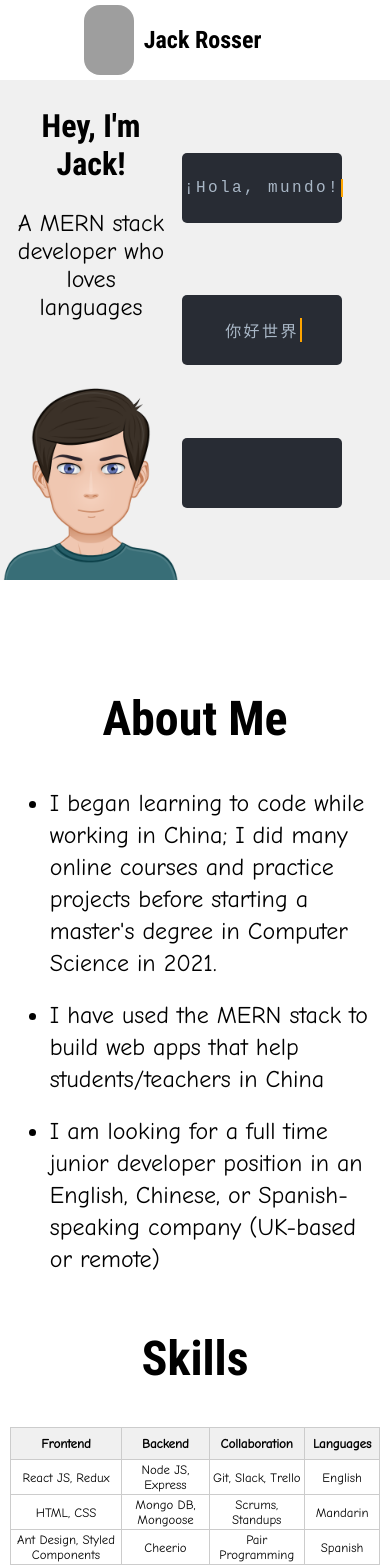
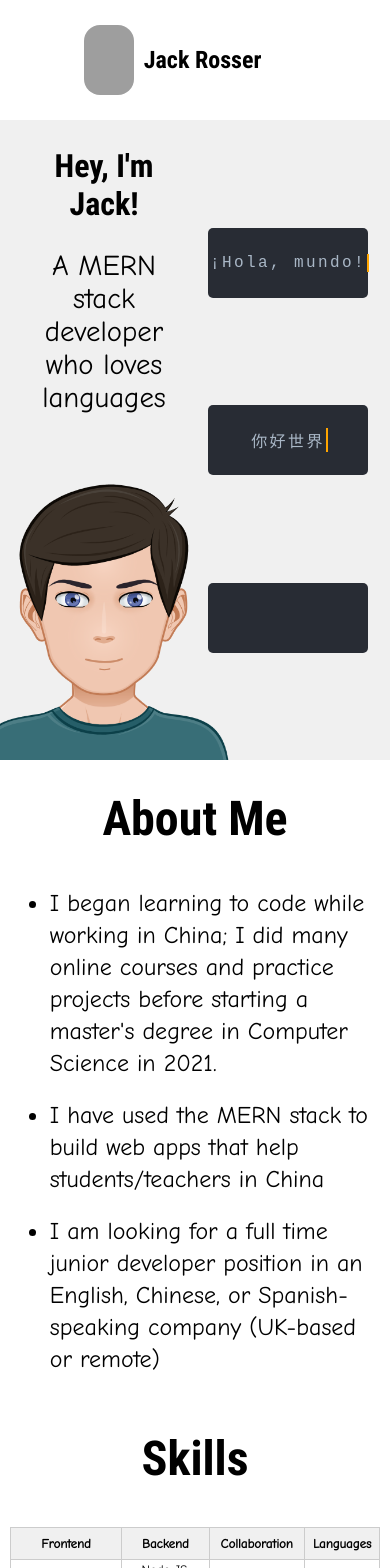
Before and after one commit to Remitito/portfolio, a React (Vite) app: page / in a window 390 px wide. Shown: the top 1568 px of the page. Built offline with nearby package versions, Linux system fonts and the light colour scheme; grey boxes are pictures that could not be loaded.

Commit message:
Improved mobile view of Home part

```diff
--- a/src/assets/About.css
+++ b/src/assets/About.css
@@ -139,7 +139,7 @@ table {
 
     .aboutMain {
       flex-direction: column;
-      margin-top: 0px;
+      margin-top: 60px;
     }
 
     .leftAboutSection, .rightAboutSection {
--- a/src/assets/Home.css
+++ b/src/assets/Home.css
@@ -142,7 +142,7 @@
     }
     .homeAbout {
         font-family: Comic;
-        font-size: 1.5rem;
+        font-size: 1.8rem;
     }
 
     .homeLeft {
@@ -153,19 +153,20 @@
     .homeRight {
         display: flex;
         flex-direction: column;
-        width: 50%;
+        width: 40%;
     }
 
     .homeMain {
         display: flex;
         flex-direction: row;
         background-color: #f0f0f0;
-        height: 500px;
+        height: 640px;
+        margin-top: 80px;
         width: 100vw;
     }
 
     .avatar {
-        height: 40%;
+        height: 45%;
     }
 
     .bubble {
--- a/src/assets/Navbar.css
+++ b/src/assets/Navbar.css
@@ -74,6 +74,7 @@
 @media only screen and (max-width: 767px) {
   .nav {
     justify-content: space-evenly;
+    margin-top: 20px;
   }
 
 .navLinks {
```
